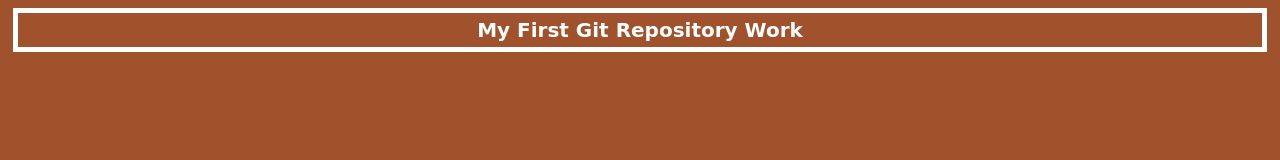
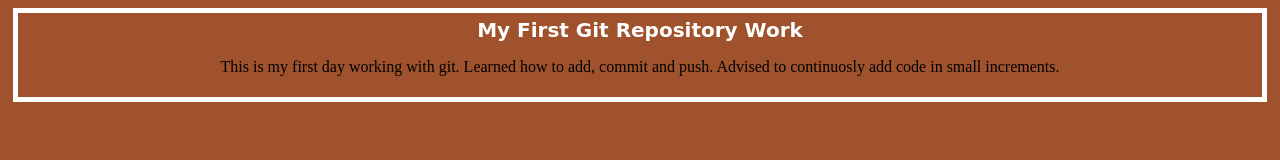
Before and after one commit to ranayesmeen/my-first-repo, a plain HTML site: page index.html in a window 1280 px wide. Drawn offline with Linux system fonts and the light colour scheme.

Commit message:
added paragraph

```diff
--- a/index.html
+++ b/index.html
@@ -10,6 +10,7 @@
 <body>
     <div class="a">
     <h1>My First Git Repository Work</h1>
+    <p>This is my first day working with git. Learned how to add, commit and push. Advised to continuosly add code in small increments.</p>
     </div>
 </body>
 </html>
```
